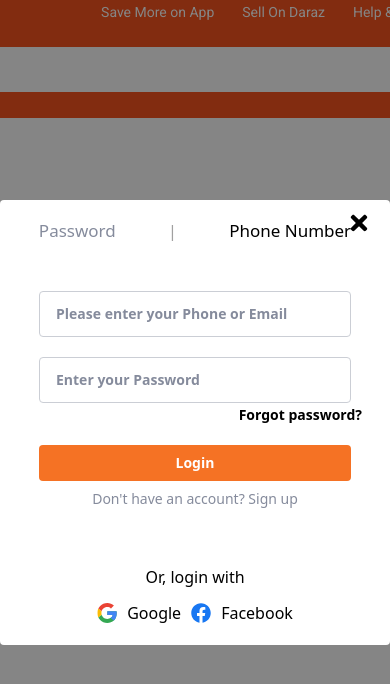
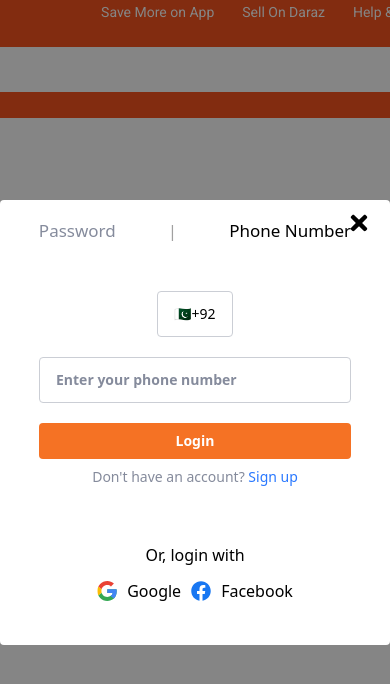
Before and after one commit to zaid-khan-code/Daraz-Clone, a React (Vite) app: page / in a window 390 px wide. Shown: the top 684 px of the page. Built offline with nearby package versions, Linux system fonts and the light colour scheme.

Commit message:
started to work on phone number section in login

```diff
--- a/src/components/Auth.jsx
+++ b/src/components/Auth.jsx
@@ -19,21 +19,16 @@
             <button className="cursor-pointer px-3 ">Phone Number</button>
           </div>
           <form className="w-full flex flex-col gap-5 font-semibold text-sm justify-center items-center">
+            <div className="rounded-sm focus:outline-[#2f2ff0] placeholder:text-[#858b9c] px-4 py-3 w-[20%] font-medium max-w-max border border-[#cbced5]">
+              🇵🇰+92
+            </div>
             <input
               className="rounded-sm focus:outline-[#2f2ff0] placeholder:text-[#858b9c] px-4 py-3 w-[80%] border border-[#cbced5]"
-              type="email"
-              placeholder="Please enter your Phone or Email"
-              name="email"
-              id="email"
+              type="tel"
+              placeholder="Enter your phone number "
+              name="phoneNumber"
+              id="phoneNumber"
             />
-            <input
-              className="rounded-sm focus:outline-[#2f2ff0] placeholder:text-[#858b9c] px-4 py-3 w-[80%] border border-[#cbced5]"
-              type="password"
-              placeholder="Enter your Password"
-              name="password"
-              id="password"
-            />
-            <div className="mt-[-18px] mr-0 ml-[54%]">Forgot password?</div>
             <div className="flex gap-2 flex-col justify-center w-[80%] items-center ">
               <button
                 type="submit"
@@ -44,7 +39,7 @@
               <div>
                 <p className="text-[#858b9c] font-medium">
                   Don't have an account?
-                  <span className="#2978ff"> Sign up</span>
+                  <span className="text-[#2978ff]"> Sign up</span>
                 </p>
               </div>
             </div>
```
